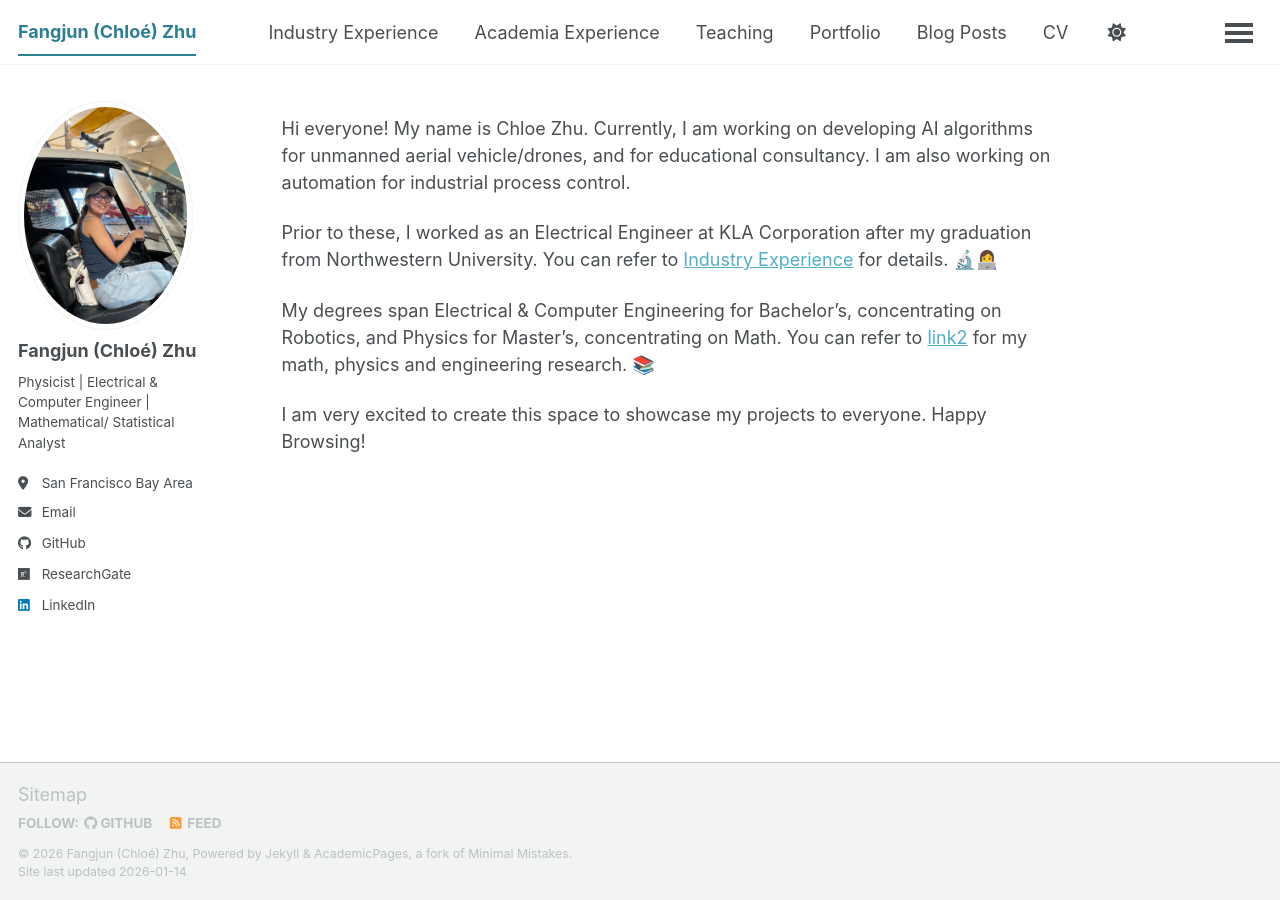
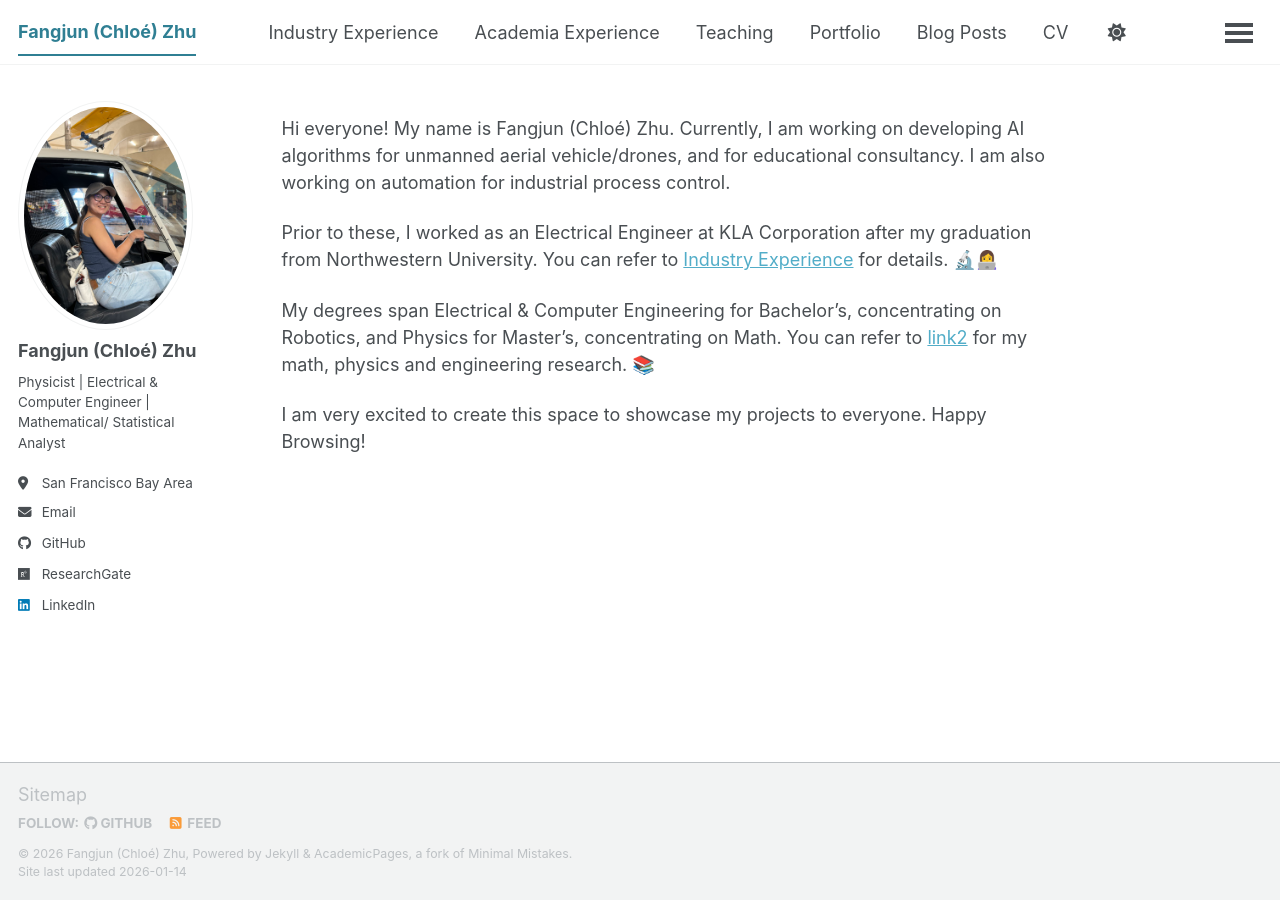
Before and after one commit to ChloeZhu1/ChloeZhu1.github.io, a Jekyll site: the page built from _pages/about.md, in a window 1280 px wide. Built offline with Jekyll 4.4.1, drawn with Linux system fonts in a browser that asks for light colours; a script bundle is joined from its source files by our own code; library files that are not in the unit come from our copies.

Commit message:
Update name in about.md to Fangjun (Chloé) Zhu

```diff
--- a/_pages/about.md
+++ b/_pages/about.md
@@ -7,7 +7,7 @@ redirect_from:
   - /about.html
 ---
 
-Hi everyone! My name is Chloe Zhu. Currently, I am working on developing AI algorithms for unmanned aerial vehicle/drones, and for educational consultancy. I am also working on automation for industrial process control.
+Hi everyone! My name is Fangjun (Chloé) Zhu. Currently, I am working on developing AI algorithms for unmanned aerial vehicle/drones, and for educational consultancy. I am also working on automation for industrial process control.
 
 Prior to these, I worked as an Electrical Engineer at KLA Corporation after my graduation from Northwestern University. You can refer to [Industry Experience](/Industry Experience/) for details. 🔬👩‍💻
 
```
